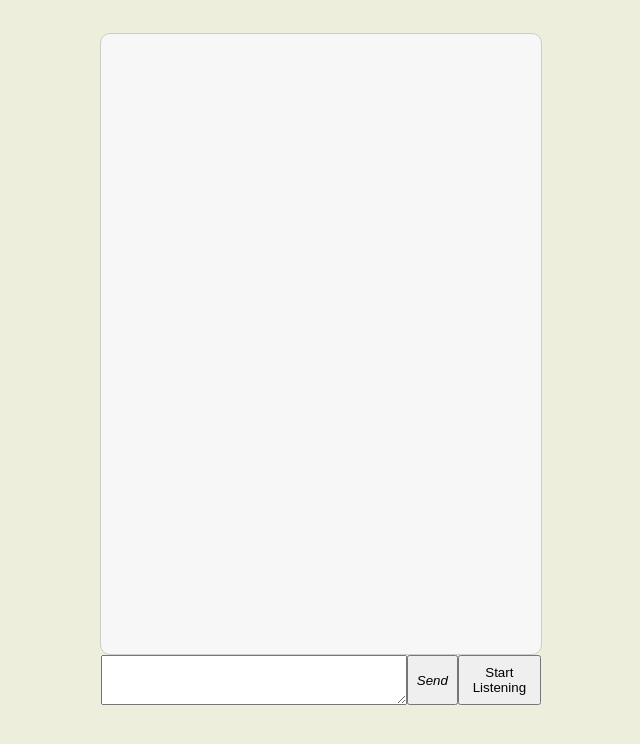
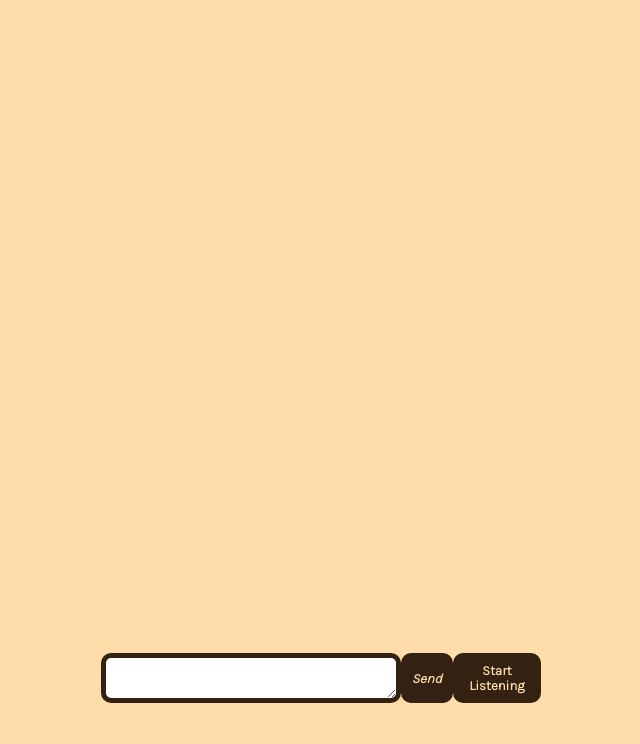
Before and after one commit to barbara-su/HackRice13, a React (Vite) app in the folder frontend/: page / in a window 1280 px wide. Shown: the top 744 px of the page, without its empty margins (319-959 px from the left). Built offline with nearby package versions, Linux system fonts and the light colour scheme.

Commit message:
Stylized index.css in Banter-Book color scheme

```diff
--- a/frontend/src/index.css
+++ b/frontend/src/index.css
@@ -1,7 +1,29 @@
 @import url('https://fonts.googleapis.com/css2?family=Karla:wght@300&display=swap');
 
+:root {
+  --fg: #332211;
+  --bg: #ffddaa;
+  --banterbook: #aaffff;
+  --round: 10px;
+}
+
+::-webkit-scrollbar {
+  width: 10px;
+}
+::-webkit-scrollbar-track {
+  border-radius: var(--round);
+  margin: 2px;
+}
+::-webkit-scrollbar-thumb {
+  background: #332211;
+  border-radius: var(--round);
+}
+::-webkit-scrollbar-thumb:hover {
+  background: #000000;
+}
+
 body {
-  background-color: #EEEEDD;
+  background-color: var(--bg);
   font-family: 'Karla', sans-serif;
   overflow: hidden;
 }
@@ -15,9 +37,8 @@ body {
 
 
 .chat-container {
-  background-color: #f7f7f7;
-  border: 1px solid #ccc;
-  border-radius: 10px;
+  background-color: var(--bg);
+  border-radius: var(--round);
   padding: 20px;
   width: 400px;
   height: calc(100vh - 220px);
@@ -42,19 +63,50 @@ body {
 }
 
 .user {
-  background-color: #0074d9;
-  color: #fff;
-  border-radius: 10px;
+  background-color: var(--fg);
+  color: var(--bg);
+  font-weight: bold;
+  border: 5px solid var(--fg);
+  border-radius: var(--round);
   padding: 10px;
   margin-bottom: 10px;
   max-width: 70%;
 }
 
 .assistant {
-  background-color: #eee;
-  color: #333;
-  border-radius: 10px;
+  background-color: var(--banterbook);
+  color: var(--fg);
+  font-weight: bold;
+  border: 5px solid var(--fg);
+  border-radius: var(--round);
   padding: 10px;
   margin-bottom: 10px;
   max-width: 70%;
 }
+
+button {
+  font-family: 'Karla', sans-serif;
+  font-weight: bold;
+  background-color: var(--fg);
+  color: var(--bg);
+  border-radius: var(--round);
+  border: 5px solid var(--fg);
+}
+button:hover {
+  filter: brightness(1.5);
+}
+button:active {
+  filter: brightness(1);
+  background-color: white;
+  color: black;
+}
+
+
+textarea {
+  font-family: 'Karla', sans-serif;
+  font-weight: bold;
+  background-color: white;
+  color: var(--fg);
+  border-radius: var(--round);
+  border: 5px solid var(--fg);
+}
```
